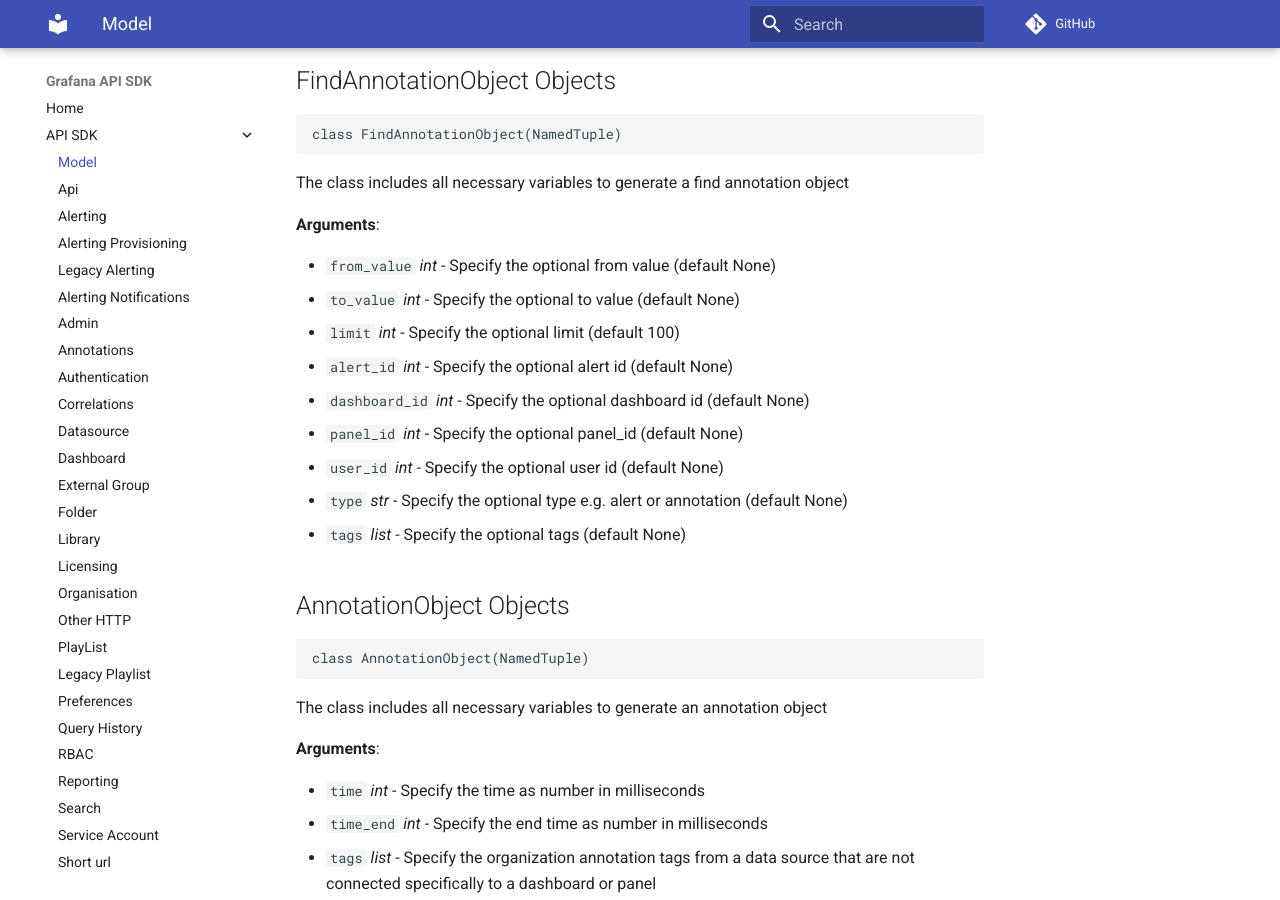
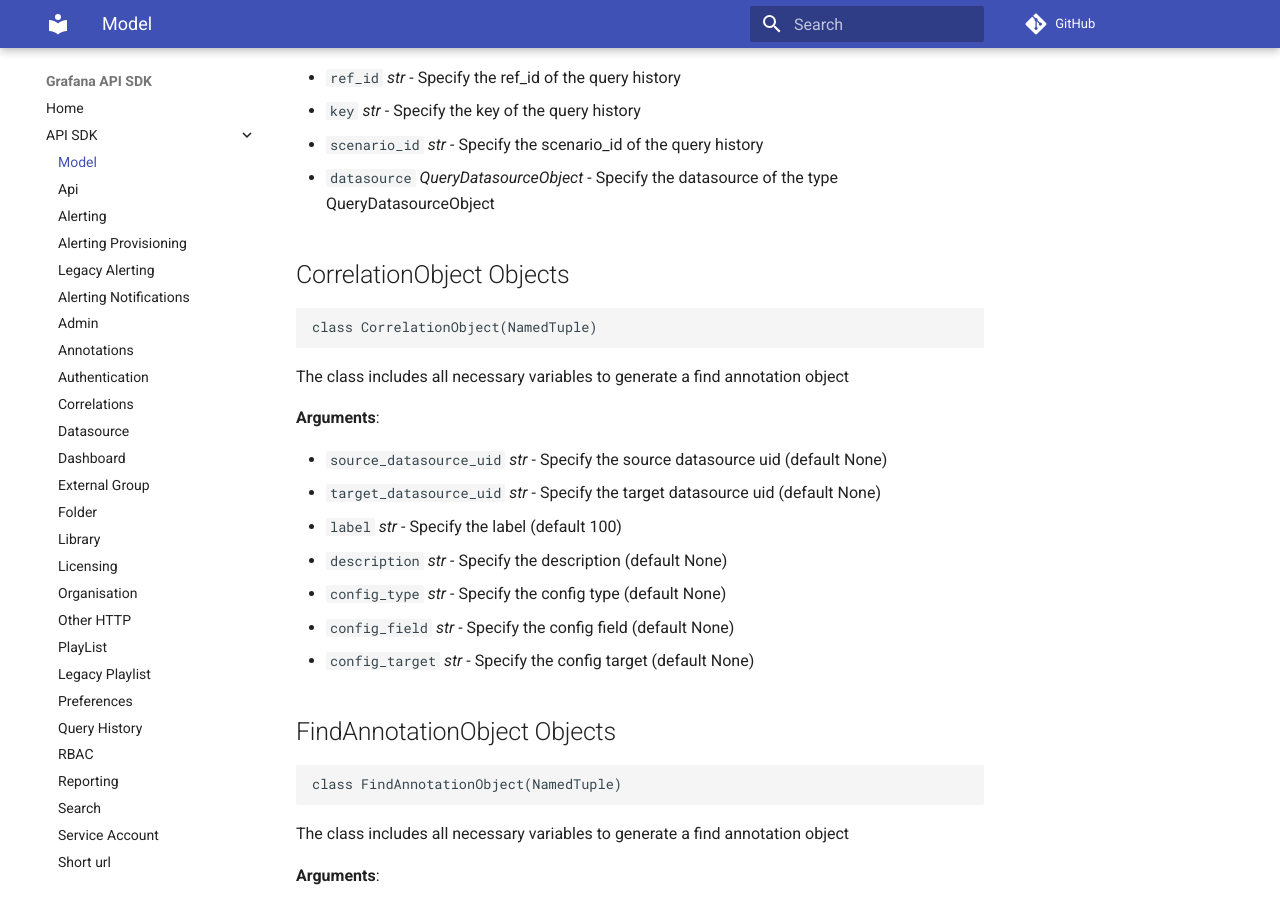
Before and after one commit to ZPascal/grafana_api_sdk, an MkDocs documentation site: the page built from docs/content/grafana_api/model.md, in a window 1280 px wide and 900 px high, scrolled down 7137 px. Built offline with MkDocs 1.6.1 and Material for MkDocs 9.7.7, drawn with Linux system fonts in a browser that asks for light colours; comment, search, counter and statistics services are not loaded; some of the changed text lies outside the part shown.

Commit message:
Add coverage badge and documentation

````diff
--- a/docs/content/grafana_api/model.md
+++ b/docs/content/grafana_api/model.md
@@ -17,6 +17,7 @@
   * [TeamObject](#model.TeamObject)
   * [QueryDatasourceObject](#model.QueryDatasourceObject)
   * [QueryObject](#model.QueryObject)
+  * [CorrelationObject](#model.CorrelationObject)
   * [FindAnnotationObject](#model.FindAnnotationObject)
   * [AnnotationObject](#model.AnnotationObject)
   * [AnnotationGraphiteObject](#model.AnnotationGraphiteObject)
@@ -64,6 +65,10 @@ The class includes all necessary variables to establish a connection to the Graf
 - `token` _str_ - Specify the access token of the Grafana system
 - `username` _str_ - Specify the username of the Grafana system
 - `password` _str_ - Specify the password of the Grafana system
+- `timeout` _float_ - Specify the timeout of the Grafana system
+- `ssl_context` _ssl.SSLContext_ - Specify the custom ssl context of the Grafana system
+- `num_pools` _int_ - Specify the number of the connection pool
+- `retries` _any_ - Specify the number of the retries. Please use False as parameter to disable the retries
 
 <a id="model.DatasourceQuery"></a>
 
@@ -299,6 +304,26 @@ The class includes all necessary variables to generate a query object that is ne
 - `scenario_id` _str_ - Specify the scenario_id of the query history
 - `datasource` _QueryDatasourceObject_ - Specify the datasource of the type QueryDatasourceObject
 
+<a id="model.CorrelationObject"></a>
+
+## CorrelationObject Objects
+
+```python
+class CorrelationObject(NamedTuple)
+```
+
+The class includes all necessary variables to generate a find annotation object
+
+**Arguments**:
+
+- `source_datasource_uid` _str_ - Specify the source datasource uid (default None)
+- `target_datasource_uid` _str_ - Specify the target datasource uid (default None)
+- `label` _str_ - Specify the label (default 100)
+- `description` _str_ - Specify the description (default None)
+- `config_type` _str_ - Specify the config type (default None)
+- `config_field` _str_ - Specify the config field (default None)
+- `config_target` _str_ - Specify the config target (default None)
+
 <a id="model.FindAnnotationObject"></a>
 
 ## FindAnnotationObject Objects
````
Also changed, not shown: docs/content/grafana_api/api.md (+3 -3 lines), docs/content/grafana_api/correlations.md (+2 -6 lines).
